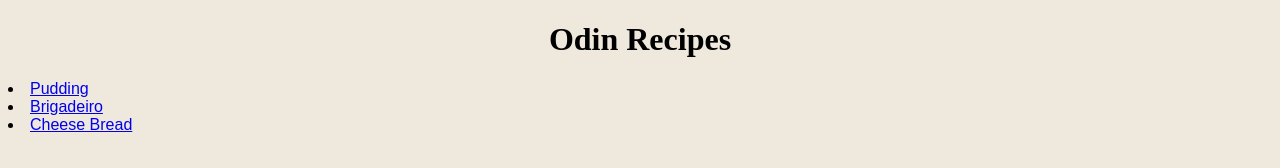
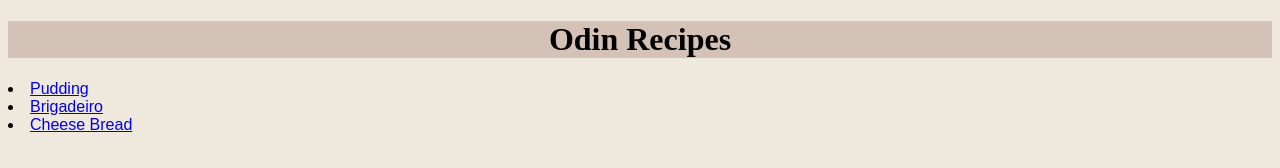
Before and after one commit to serialexperimentscarina/odin-recipes, a plain HTML site: page index.html in a window 1280 px wide. Drawn offline with Linux system fonts and the light colour scheme.

Commit message:
Add background color to headings

```diff
--- a/styles.css
+++ b/styles.css
@@ -5,6 +5,7 @@ body {
 h1, h2 {
     font-family: 'Times New Roman', Times, serif;
     text-align: center;
+    background-color: rgb(212, 194, 183);
 }
 
 img {
```
